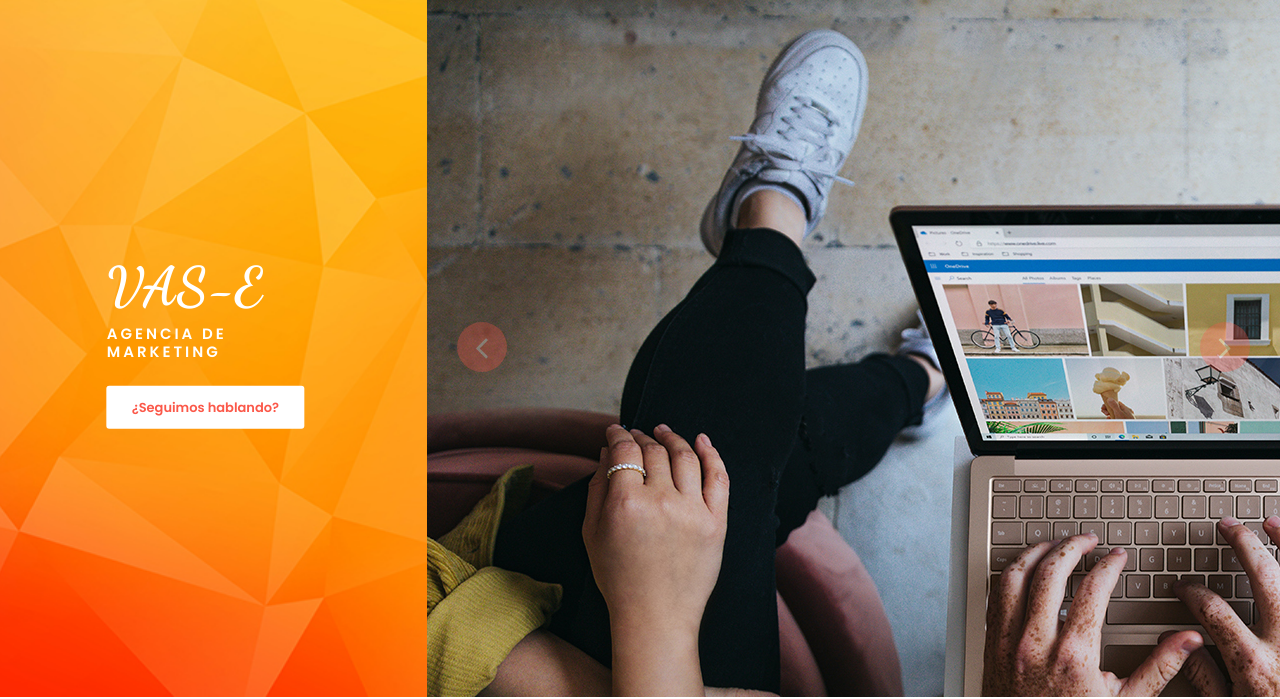
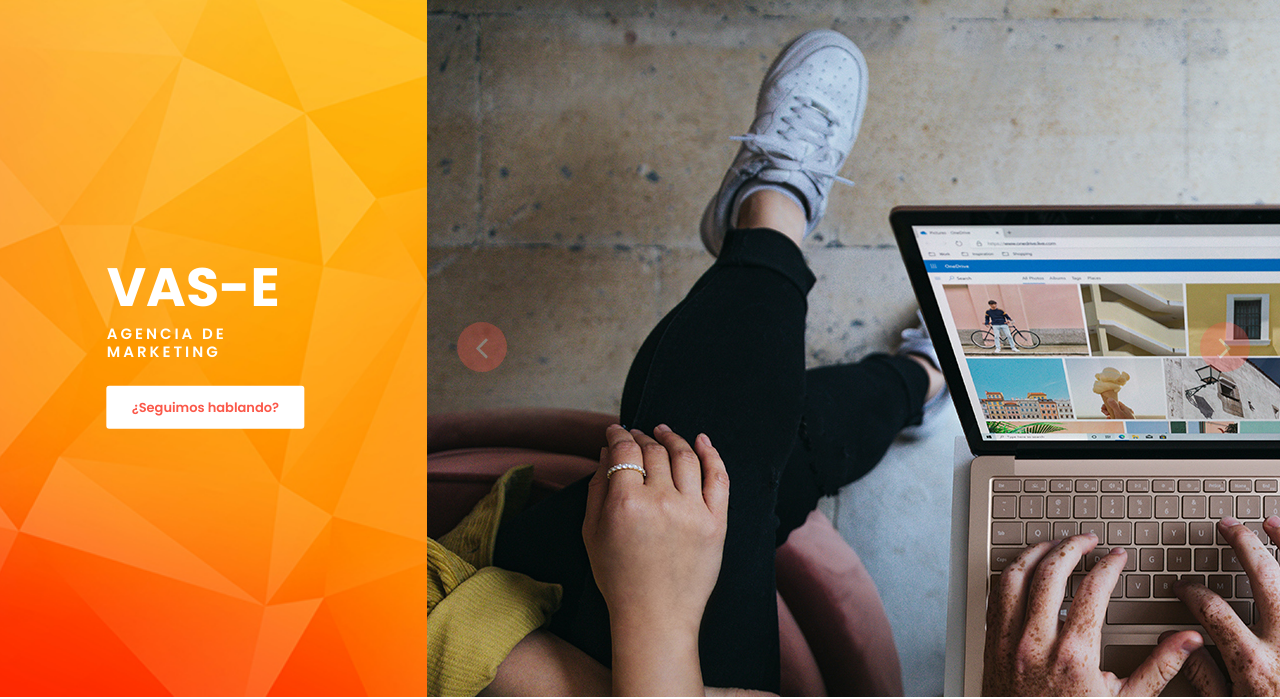
Before and after one commit to VaseMarketing/vasemarketing.github.io, a plain HTML site: page index.html in a window 1280 px wide. Shown: the part 103-802 px from the top of the page. Drawn offline with Linux system fonts and the light colour scheme.

Commit message:
Update templatemo-klassy-cafe.css

```diff
--- a/assets/css/templatemo-klassy-cafe.css
+++ b/assets/css/templatemo-klassy-cafe.css
@@ -674,8 +674,8 @@ banner
 }
 
 #top .left-content h4 {
-  font-family: 'Dancing Script', cursive;
-  color: #fff;
+  font-family: 'neutra-text-tf-bold',;
+  color: #ffffff;
   font-size: 54px;
   font-weight: 700;
 }
```
